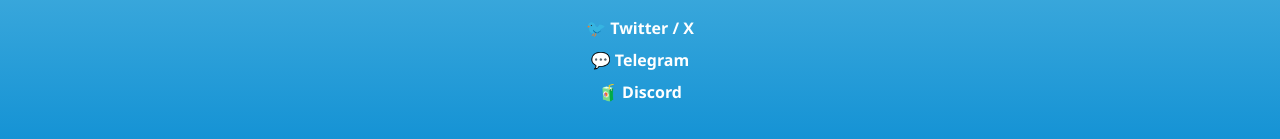
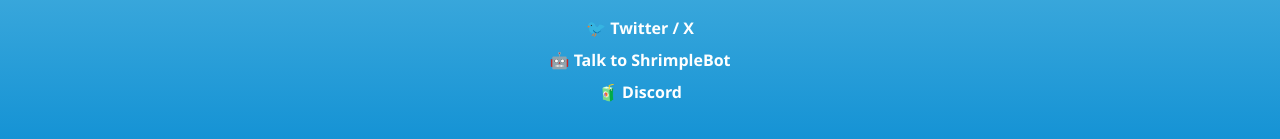
Before and after one commit to cosmosmagrin/shrimple-website, a plain HTML site: page index.html in a window 1280 px wide. Shown: the part 490-629 px from the top of the page. Drawn offline with Linux system fonts and the light colour scheme.

Commit message:
Update index.html

```diff
--- a/index.html
+++ b/index.html
@@ -1,4 +1,3 @@
-
 <!DOCTYPE html>
 <html lang="en">
 <head>
@@ -27,7 +26,7 @@
   <section class="links">
     <h2>Join the Swarm</h2>
     <a href="https://x.com/ShrimpleToken" target="_blank">🐦 Twitter / X</a>
-    <a href="https://t.me/yourtelegramgroup" target="_blank">💬 Telegram</a>
+    <a href="https://t.me/ShrimpleBot" target="_blank">🤖 Talk to ShrimpleBot</a>
     <a href="https://discord.gg/yourdiscord" target="_blank">🧃 Discord</a>
   </section>
 
```
